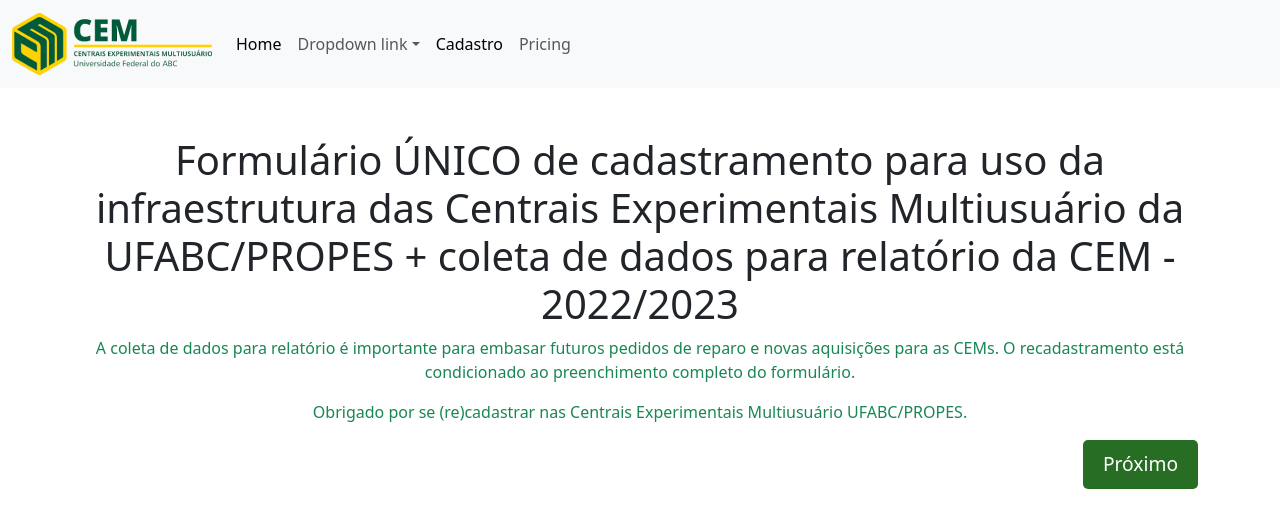
After one commit to GuilhermeLeodeOliveira/projeto-cem, a Django app: page /core/cadastro/ in a window 1280 px wide. The commit adds this page. Shown: the top 528 px of the page. Run offline with Django 4.2, Linux system fonts and the light colour scheme.

Commit message:
iniciei o cadastro de usuarios

```diff
--- a/projeto/app/settings.py
+++ b/projeto/app/settings.py
@@ -117,11 +117,11 @@
 # Static files (CSS, JavaScript, Images)
 # https://docs.djangoproject.com/en/4.2/howto/static-files/
 
-STATIC_URL = 'static/'
+STATIC_URL = '/static/'
 
 # Caminho absoluto no sistema de arquivos para a pasta 'static'
 STATICFILES_DIRS = [os.path.join(BASE_DIR, 'static')]
-STATIC_ROOT = os.path.join(BASE_DIR, 'static_root')  # Defina o diretório desejado
+# STATIC_ROOT = os.path.join(BASE_DIR, 'static_root')  # Defina o diretório desejado
 
 # Default primary key field type
 # https://docs.djangoproject.com/en/4.2/ref/settings/#default-auto-field
--- a/projeto/core/templates/base.html
+++ b/projeto/core/templates/base.html
@@ -13,12 +13,12 @@
   <body>
     <nav class="navbar navbar-expand-lg bg-body-tertiary">
       <div class="container-fluid d-flex align-items-center">
-        <a class="navbar-brand" href="#"><img src="{% static 'imagens/logo.png' %}" alt="Logo Central Multiusuario" /></a>
+        <a class="navbar-brand" href="{% url "home" %}"><img src="{% static 'imagens/logo.png' %}" alt="Logo Central Multiusuario" /></a>
         <button class="navbar-toggler" type="button" data-bs-toggle="collapse" data-bs-target="#navbarNavDropdown" aria-controls="navbarNavDropdown" aria-expanded="false" aria-label="Toggle navigation"><span class="navbar-toggler-icon"></span></button>
         <div class="collapse navbar-collapse" id="navbarNavDropdown">
           <ul class="navbar-nav">
             <li class="nav-item">
-              <a class="nav-link active" aria-current="page" href="#">Home</a>
+              <a class="nav-link active" aria-current="page" href="{% url "home" %}">Home</a>
             </li>
             <li class="nav-item dropdown">
               <a class="nav-link dropdown-toggle" href="#" role="button" data-bs-toggle="dropdown" aria-expanded="false">Dropdown link</a>
@@ -35,7 +35,7 @@
               </ul>
             </li>
             <li class="nav-item">
-              <a class="nav-link active" href="">Cadastro</a>
+              <a class="nav-link active" href="{% url 'cadastro' %}">Cadastro</a>
             </li>
             <li class="nav-item">
               <a class="nav-link" href="#">Pricing</a>
@@ -48,7 +48,7 @@
     {% block conteudo %}
 
     {% endblock %}
-
+    <script src="{% static 'js/funcionalidades.js' %}"></script>
     <script src="https://cdn.jsdelivr.net/npm/bootstrap@5.3.2/dist/js/bootstrap.bundle.min.js" integrity="sha384-C6RzsynM9kWDrMNeT87bh95OGNyZPhcTNXj1NW7RuBCsyN/o0jlpcV8Qyq46cDfL" crossorigin="anonymous"></script>
   </body>
 </html>
--- /dev/null
+++ b/projeto/core/templates/cadastro.html
@@ -0,0 +1,20 @@
+{% extends 'base.html' %}
+{% load static %}
+
+{% block conteudo %}
+  <div class="container mt-5">
+    <h1>Formulário ÚNICO de cadastramento para uso da infraestrutura das Centrais Experimentais
+      Multiusuário da UFABC/PROPES + coleta de dados para relatório da CEM - 2022/2023
+    </h1>
+    <p class="text-success">A coleta de dados para relatório é importante para embasar futuros
+      pedidos de reparo e novas aquisições para as CEMs. O recadastramento está condicionado ao
+      preenchimento completo do formulário.
+    </p>
+    <p class="text-success">Obrigado por se (re)cadastrar nas
+      Centrais Experimentais Multiusuário UFABC/PROPES.
+    </p>
+    <div class="d-flex justify-content-end">
+      <a class="btn-proximo" href="{% url 'formPerfil' %}" id="btn-proximo">Próximo</a>
+    </div>
+  </div>
+{% endblock %}
--- a/projeto/core/urls.py
+++ b/projeto/core/urls.py
@@ -1,14 +1,15 @@
 from django.contrib import admin
 from django.urls import path, include
-from .views import home, salvar, editar, update, delete
+from .views import salvar, editar, update, delete, cadastro, formPerfil
+from . import views
 
 urlpatterns = [
-    path('', home),
+    path('', views.home, name='home'),
     path('salvar/', salvar, name='salvar'),
     path('editar/<int:id>', editar, name='editar'),
     path('update/<int:id>', update, name='update'),
     path('delete/<int:id>', delete, name='delete'),
-
-
+    path('cadastro/', cadastro, name='cadastro'),
+    path('formPerfil/', formPerfil, name='formPerfil'),
 
 ]
--- a/projeto/core/views.py
+++ b/projeto/core/views.py
@@ -4,7 +4,7 @@
 
 def home(request):
     usuarios = Usuario.objects.all()
-    return render(request, 'index.html', {"usuarios": usuarios}) #Retorna uma variavel com todas os dados do banco
+    return render(request, 'index.html', {"usuarios": usuarios}) #Retorna uma variavel com todos os dados do banco
 
 
 def salvar(request):
@@ -32,3 +32,10 @@
     usuario = Usuario.objects.get(id_usuario=id)
     usuario.delete()
     return redirect(home)
+
+def cadastro(request):
+    return render(request, 'cadastro.html')
+
+def formPerfil(request):
+
+    return render(request, 'formPerfil.html')
--- /dev/null
+++ b/projeto/static/css/style.css
@@ -0,0 +1,21 @@
+h1 {
+    text-align: center;
+}
+
+.container{
+}
+
+p{
+    text-align: center;
+}
+
+.btn-proximo{
+    border-radius: 5px;
+    background-color: #276d23;
+    color: #FFF;
+    font-size: larger;
+    border: solid #000 0px;
+    text-decoration: none;
+    padding: 10px 20px 10px 20px;
+
+}
```
Also changed, not shown: projeto/static/js/funcionalidades.js (added).
